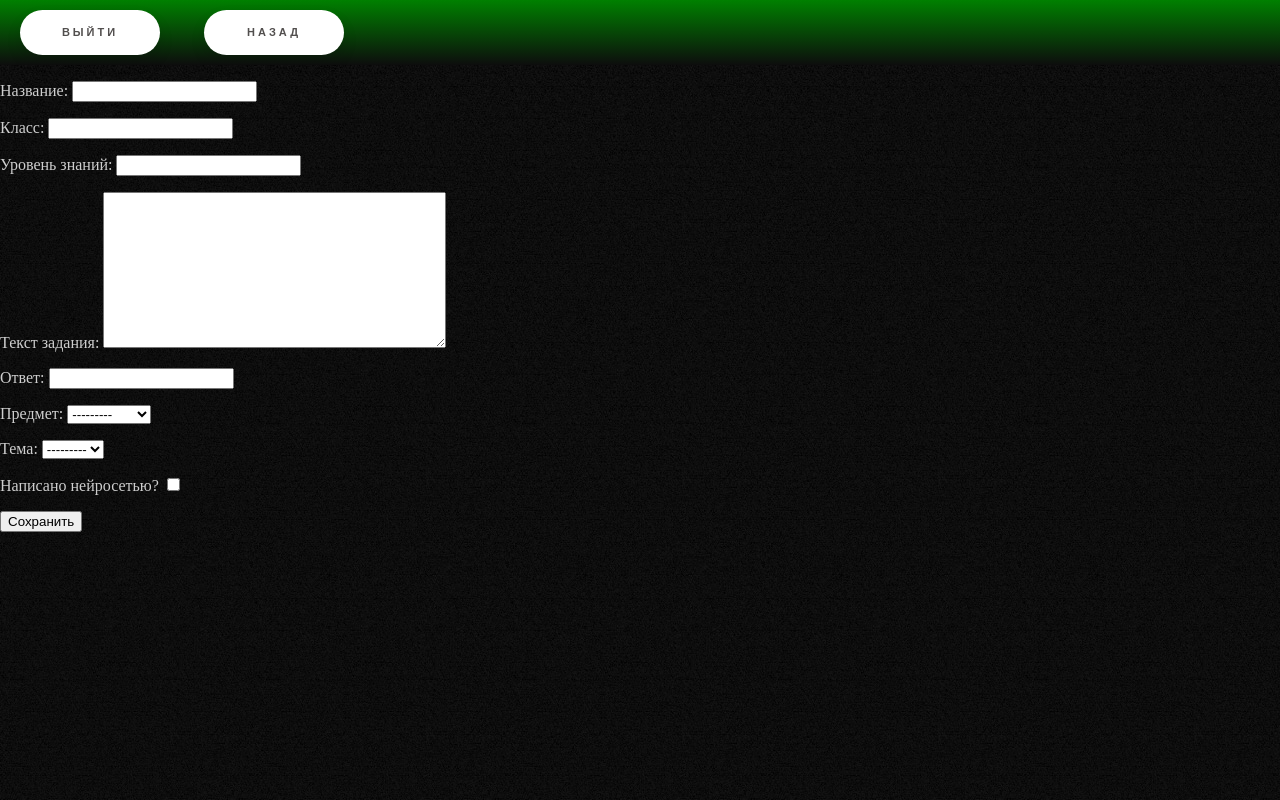
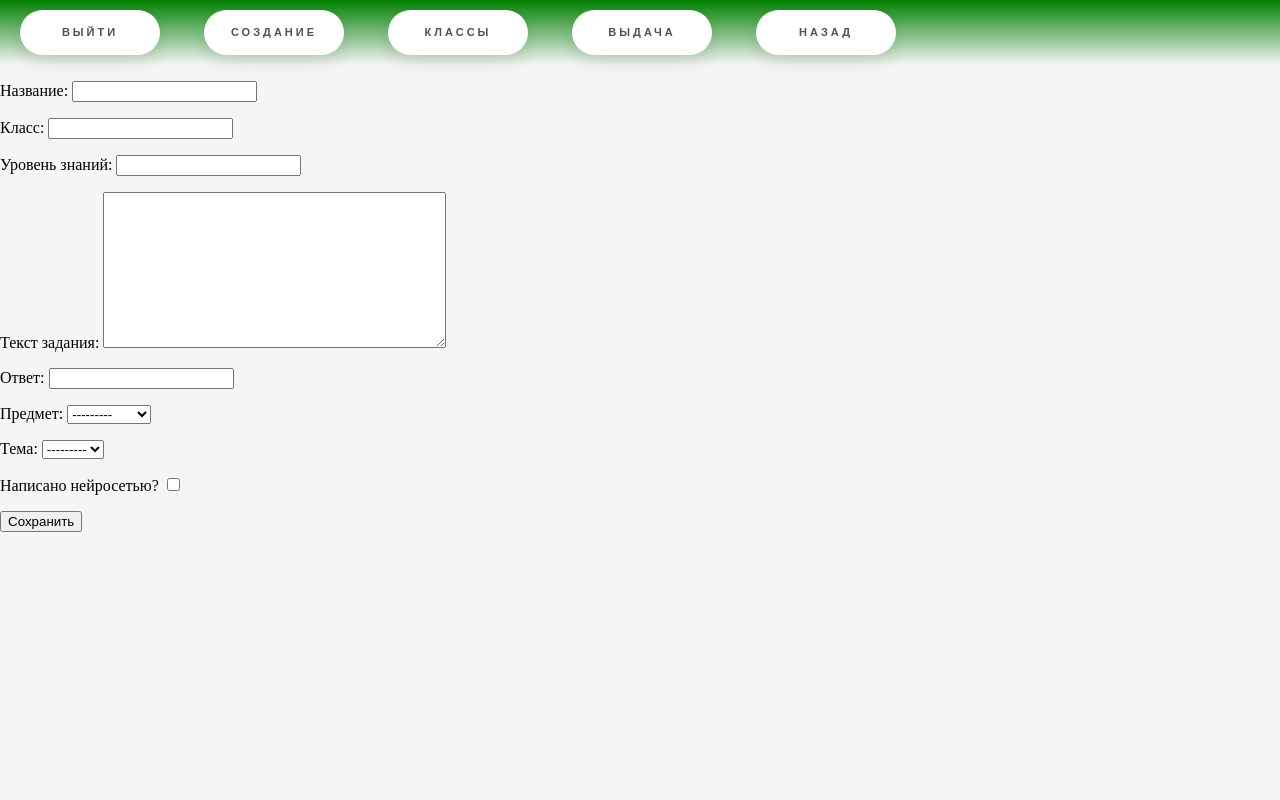
Before and after one commit to Dagur624/neurohw, a Django app: page /lk/create_task in a window 1280 px wide. Run offline with Django 4.2, Linux system fonts and the light colour scheme; a user stored in the database is signed in; data comes from the database, SQL or seed files in the repository; both versions use the stored data as it was after the commit.

Commit message:
give_task

```diff
--- a/main/forms.py
+++ b/main/forms.py
@@ -23,3 +23,9 @@ class CreateTaskForm(forms.ModelForm):
     class Meta:
         model = models.Task
         fields = ("__all__")
+
+class GiveTaskForm(forms.ModelForm):
+    students = forms.MultipleChoiceField(label="Ученики", choices= models.Student.objects.values_list('id', 'user__first_name'))
+    class Meta:
+        model = models.StudentTask
+        fields = ("task", "limite_date")
--- a/main/templates/account/login.html
+++ b/main/templates/account/login.html
@@ -5,7 +5,6 @@
 
 
 {% block content %}
-</nav>
 <h1>{% trans "Sign In" %}</h1>
 
 {% get_providers as socialaccount_providers %}
--- a/main/templates/account/signup.html
+++ b/main/templates/account/signup.html
@@ -3,7 +3,7 @@
 {% load i18n %}
 
 {% block content %}
-</nav>
+
 
 <h1>Регистрация</h1>
 
--- a/main/templates/base.html
+++ b/main/templates/base.html
@@ -8,15 +8,7 @@
         <meta name="viewport" content="width=device-width, initial-scale=1">
     </head>
     <body>
-        {%if user.is_authenticated%}
-        <nav class="buttonpanel">
-            <a href="{%url 'account_logout'%}" class="floating-button">Выйти</a>
-
-        {%else%}
-
-        <nav class="buttonpanel">
-          <a href="{%url 'account_login'%}" class="floating-button">Вход</a>
-              {%endif%}
+        {% include "nav.html" %}
         {% block content %}
 
 
--- a/main/templates/class1.html
+++ b/main/templates/class1.html
@@ -1,8 +1,7 @@
 {% extends 'base.html' %}
 {%block content%}
 
-    <a href="{%url 'teacher_classes'%}" class="floating-button">Назад</a>
-    </nav>
+
     <h1>Класс: {{class.number}}{{class.letter}}</h1>
     {%for item in students%}
         <hr>
--- a/main/templates/create_task.html
+++ b/main/templates/create_task.html
@@ -1,7 +1,5 @@
 {% extends 'base.html' %}
 {%block content%}
-    <a href="{%url 'lk'%}" class="floating-button">Назад</a>
-    </nav>
 
 
     <form method="post">
--- /dev/null
+++ b/main/templates/give_task.html
@@ -0,0 +1,4 @@
+{% extends "base.html" %}
+{% block content %}
+
+{% endblock %}
--- a/main/templates/index.html
+++ b/main/templates/index.html
@@ -1,6 +1,5 @@
 {% extends 'base.html' %}
 {%block content%}
-    </nav>
     <h1>
         Умные задания
     </h1>
--- a/main/templates/lk_parent.html
+++ b/main/templates/lk_parent.html
@@ -1,5 +1,4 @@
 {% extends 'base.html' %}
 {%block content%}
-    </nav>
     <h1>Личный кабинет родителя</h1>
 {%endblock%}
--- a/main/templates/lk_student.html
+++ b/main/templates/lk_student.html
@@ -1,5 +1,5 @@
 {% extends 'base.html' %}
 {%block content%}
-    </nav>
+
     <h1>Личный кабинет ученика</h1>
 {%endblock%}
--- a/main/templates/lk_teacher.html
+++ b/main/templates/lk_teacher.html
@@ -1,8 +1,6 @@
 
 {% extends 'base.html' %}
 {%block content%}
-        <a href="{%url 'create_task'%}" class="floating-button">Создание</a>
-        <a href="{%url 'teacher_classes'%}" class="floating-button">Классы</a>
-    </nav>
+
     <h1>Личный кабинет учителя</h1>
 {%endblock%}
--- /dev/null
+++ b/main/templates/nav.html
@@ -0,0 +1,24 @@
+{% block content %}
+
+<nav class="buttonpanel">
+    {%if request.path != "/accounts/login/"%}
+        {%if user.is_authenticated%}
+
+
+            <a href="{%url 'account_logout'%}" class="floating-button">Выйти</a>
+
+        {%else%}
+            <a href="{%url 'account_login'%}" class="floating-button">Вход</a>
+        {%endif%}
+    {% endif %}
+    {%if user.user_type.code == "teacher"%}
+
+        <a href="{%url 'create_task'%}" class="floating-button">Создание</a>
+        <a href="{%url 'teacher_classes'%}" class="floating-button">Классы</a>
+        <a href="{% url "give_task" %}" class="floating-button">Выдача</a>
+        <a onclick="javascript:history.back(); return false;" class="floating-button">Назад</a>
+    {% endif %}
+
+
+</nav>
+{% endblock  %}
--- a/main/templates/teacher_class.html
+++ b/main/templates/teacher_class.html
@@ -1,10 +1,9 @@
 {% extends 'base.html' %}
 {%block content%}
-    <a href="{%url 'lk'%}" class="floating-button">Назад</a>
     <h1>Классы</h1>
     {%for item in grades%}
         <hr>
-        <a href="{%url 'teacher_class' item.id%}" style="font-size: 30px; font-weight: bold; text-decoration: none;">{{item.number}} {{item.letter}}</a>
+        <a href="{%url 'teacher_class' item.id%}" style="color: blue; font-size: 30px; font-weight: bold; text-decoration: none;">{{item.number}} {{item.letter}}</a>
 
     {%endfor%}
 {%endblock%}
--- a/main/urls.py
+++ b/main/urls.py
@@ -7,5 +7,6 @@ urlpatterns = [
     path("lk", views.lk, name="lk"),
     path("lk/teacher_classes", views.teacher_class, name="teacher_classes"),
     path("lk/teacher_classes/<int:id>", views.class1, name="teacher_class"),
-    path("lk/create_task", views.create_task, name= "create_task")
+    path("lk/create_task", views.create_task, name= "create_task"),
+    path("lk/give_task", views.give_task, name= "give_task")
 ]
--- a/main/views.py
+++ b/main/views.py
@@ -2,7 +2,7 @@ from django.shortcuts import render
 from . import models
 from django.shortcuts import redirect
 from django.urls import reverse
-from .forms import CreateTaskForm
+from . import forms
 def index(request):
     news = models.News.objects.all()
     return render(request, "index.html", {
@@ -32,13 +32,33 @@ def create_task(request):
 
     if request.method == "POST":
         print("POST")
-        form = CreateTaskForm(request.POST)
+        form = forms.CreateTaskForm(request.POST)
         if form.is_valid():
             print("valid")
             form.save()
             return redirect(reverse("lk"))
     else:
-        form = CreateTaskForm()
+        form = forms.CreateTaskForm()
+    return render(request, "create_task.html", {
+        "form":form
+    })
+
+def give_task(request):
+    if request.method == "POST":
+        print("POST")
+        form = forms.GiveTaskForm(request.POST)
+        if form.is_valid():
+            print("valid")
+            for student_id in form.cleaned_data["students"]:
+                student_task_primer = form.save(commit = False)
+                student = models.Student.objects.get(id = student_id)
+                student_task = models.StudentTask(limite_date = student_task_primer.limite_date, student = student,
+                                                  teacher = models.Teacher.objects.get(id = request.user.id),
+                                                  task_id = student_task_primer.task_id)
+                student_task.save()
+            return redirect(reverse("lk"))
+    else:
+        form = forms.GiveTaskForm()
     return render(request, "create_task.html", {
         "form":form
     })
--- a/static/css/main.css
+++ b/static/css/main.css
@@ -4,7 +4,7 @@ html, body {
 
 body {
     margin: 0px;
-    background: url("../images/bg-dark-4785.jpg");
+    background: whitesmoke;
 }
 h1 {
     font-family: Bradley Hand, cursive;
@@ -13,13 +13,13 @@ h1 {
     text-align: center;
 }
 h3 {
-    color: rgba(255, 255, 255, 0.801)
+    color: black
 }
 p {
-    color: rgba(255, 255, 255, 0.801)
+    color: black
 }
 a {
-    color: rgba(255, 255, 255, 0.801);
+    color: black;
 }
 .floating-button {
     text-decoration: none;
@@ -47,5 +47,5 @@ a {
     transform: translateY(-7px);
   }
   .buttonpanel {
-    background: linear-gradient(green, #0D0D0D);
+    background: linear-gradient(green, whitesmoke);
   }
```
Also changed, not shown: db.sqlite3.
